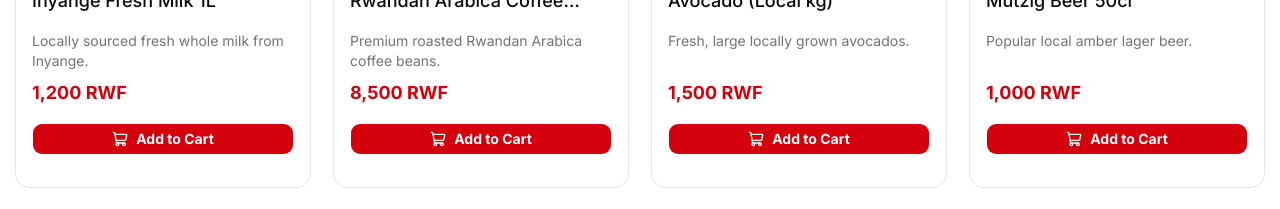
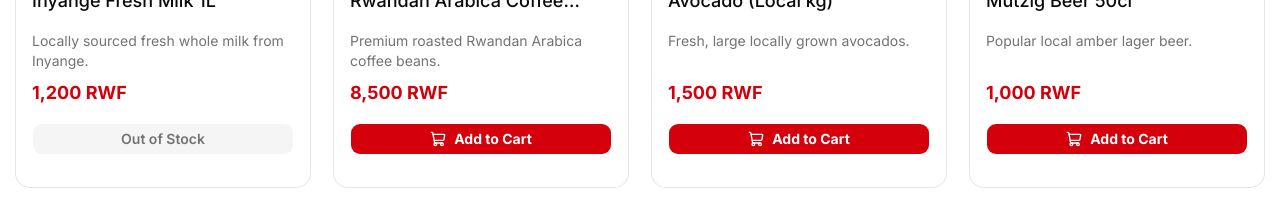
Before and after one commit to nshh123/Simba-Website, a Next.js app: page / in a window 1280 px wide. Shown: the part 940-1149 px from the top of the page. Built offline with nearby package versions, Linux system fonts and the light colour scheme; grey boxes are pictures that could not be loaded.

Commit message:
Enhanced UI & Added Features

```diff
--- a/app/globals.css
+++ b/app/globals.css
@@ -141,4 +141,12 @@
   .safe-area-bottom {
     padding-bottom: env(safe-area-inset-bottom, 0px);
   }
+
+  /* Hide default clear button from search inputs so our custom one works cleanly */
+  input[type="search"]::-webkit-search-decoration,
+  input[type="search"]::-webkit-search-cancel-button,
+  input[type="search"]::-webkit-search-results-button,
+  input[type="search"]::-webkit-search-results-decoration {
+    -webkit-appearance: none;
+  }
 }
--- a/data/simba_products.json
+++ b/data/simba_products.json
@@ -12,7 +12,7 @@
       "price": 1200,
       "category": "Dairy",
       "imageUrl": "https://images.unsplash.com/photo-1550583724-b2692b85b150?w=400",
-      "inStock": true
+      "inStock": false
     },
     {
       "id": "prod-002",
@@ -129,7 +129,7 @@
       "price": 500,
       "category": "Produce",
       "imageUrl": "https://images.unsplash.com/photo-1618512496248-a07fe83aa8cb?w=400",
-      "inStock": true
+      "inStock": false
     },
     {
       "id": "prod-015",
```
